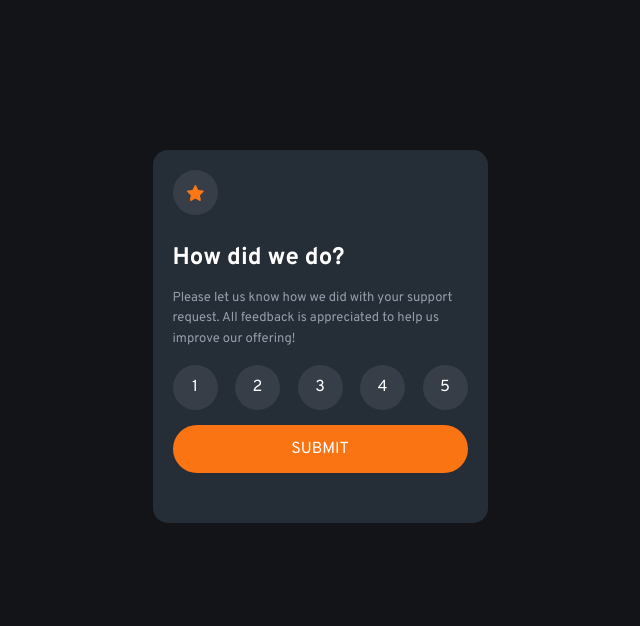
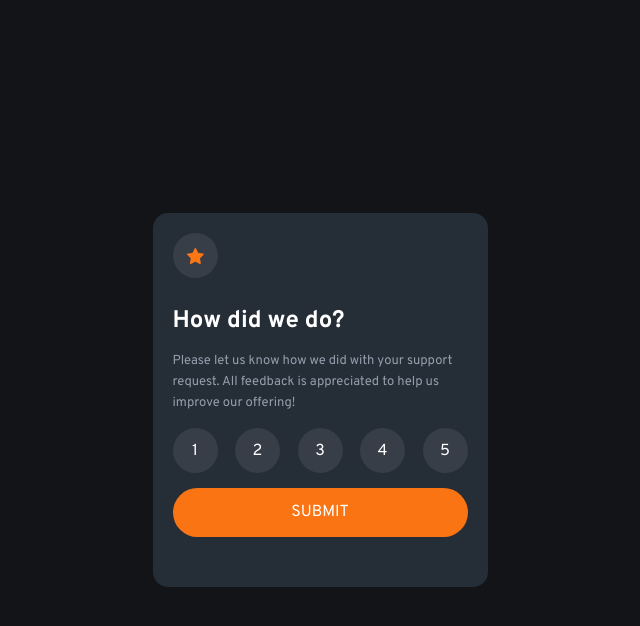
Before and after one commit to jhonnymosquera/Interactive-rating-component, a plain HTML site: page index.html in a window 1280 px wide. Shown: the whole page, without its empty margins (320-960 px from the left). Drawn offline with Linux system fonts and the light colour scheme.

Commit message:
Update styles.css

```diff
--- a/css/styles.css
+++ b/css/styles.css
@@ -34,6 +34,10 @@ body {
 	font-family: var(--fuente);
 	background-color: var(--azul-muy-oscuro);
 	color: var(--blanco);
+	min-height: 100vh;
+	display: flex;
+	justify-content: center;
+	align-items: center;
 }
 
 a {
@@ -60,10 +64,7 @@ li {
 	margin-bottom: 15rem;
 }
 
-
-
 .card {
-	margin-top: 150rem;
 	display: flex;
 	justify-content: center;
 }
@@ -84,7 +85,8 @@ li {
 	justify-content: space-between;
 }
 
-.card__content--li, .circle{
+.card__content--li,
+.circle {
 	background-color: var(--fondo-gris);
 	width: 45rem;
 	height: 45rem;
@@ -94,11 +96,10 @@ li {
 	align-items: center;
 }
 
-.card__content--li:hover{
+.card__content--li:hover {
 	background-color: var(--naranja);
 	cursor: pointer;
 }
-
 
 .btn {
 	width: 100%;
@@ -116,7 +117,6 @@ li {
 	cursor: pointer;
 }
 
-
 .fondo-gris {
 	background-color: var(--gris-claro);
 }
@@ -125,15 +125,15 @@ li {
 	display: none;
 }
 
-.respuesta{
+.respuesta {
 	text-align: center;
 }
 
-.puntaje{
+.puntaje {
 	margin-bottom: 30rem;
 }
 
-.mensaje{
+.mensaje {
 	display: inline-block;
 	background-color: var(--fondo-gris);
 	color: var(--naranja);
@@ -141,7 +141,7 @@ li {
 	border-radius: 20rem;
 }
 
-.alert{
+.alert {
 	margin-top: 30rem;
 	text-align: center;
 }
```
